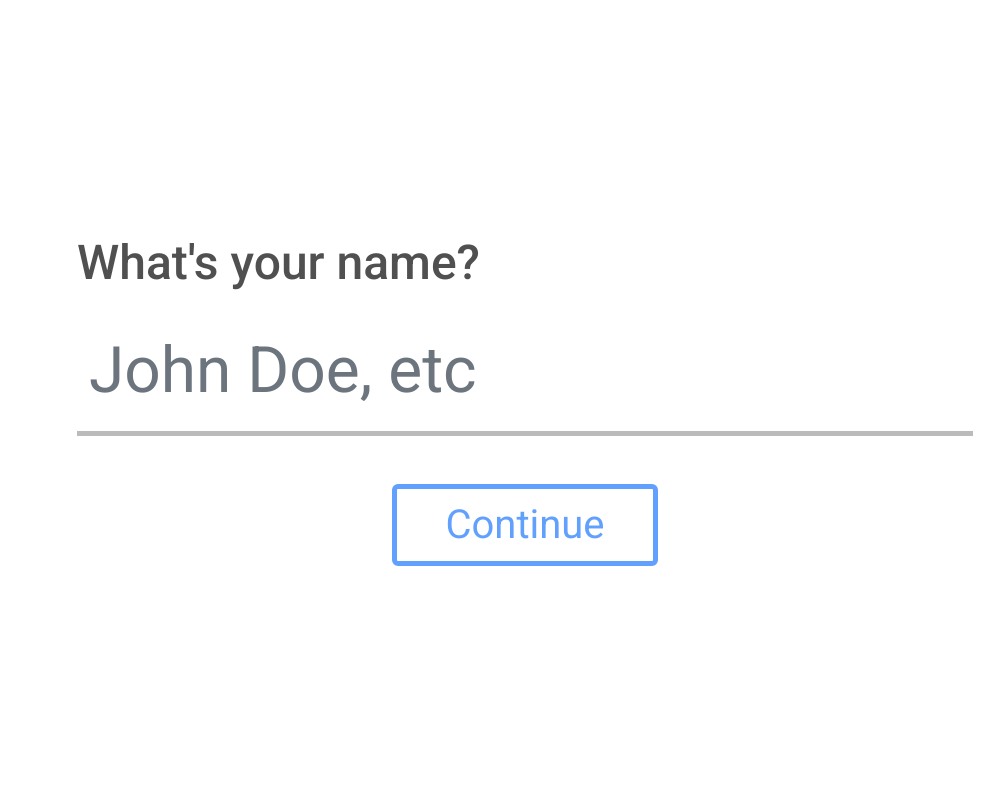
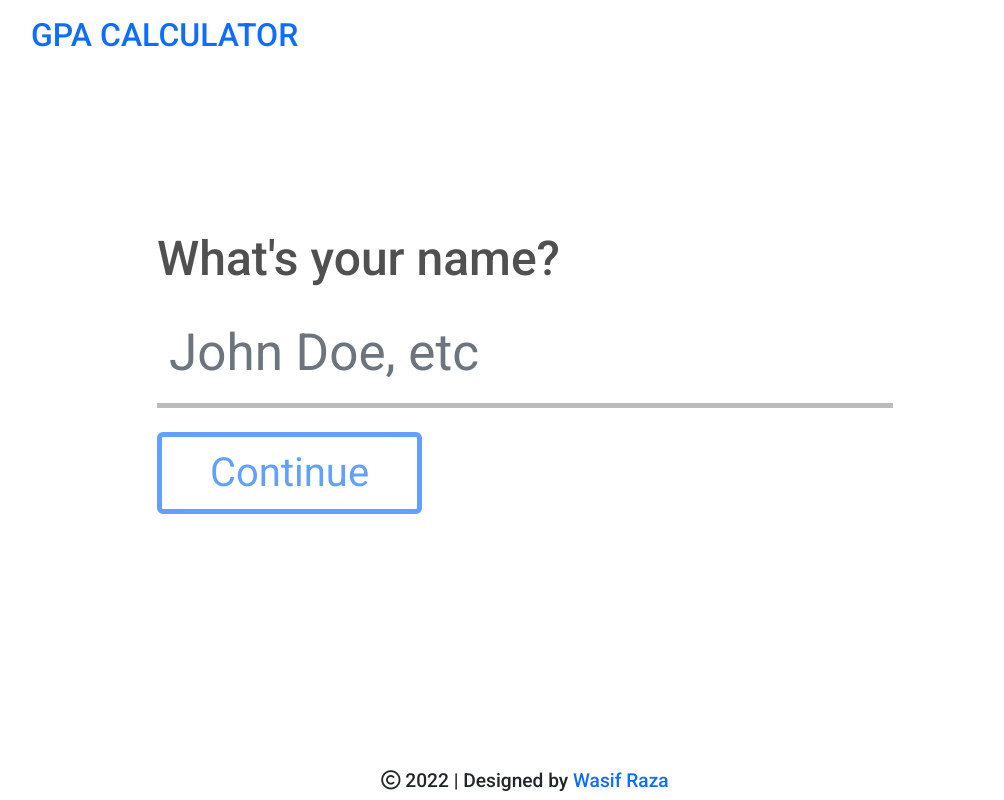
Before and after one commit to mwasifraza/gpa-calculator, a React (Create React App) app: page / in a window 1280 px wide. Shown: the whole page, without its empty margins (115-1119 px from the left). Built offline with nearby package versions, Linux system fonts and the light colour scheme.

Commit message:
header changes

```diff
--- a/src/components/Header.js
+++ b/src/components/Header.js
@@ -1,13 +1,14 @@
-import React from 'react'
+import React from 'react';
 
 function validateName(){
     let fullname = document.querySelector('.form-control').value;
     let iconCheck = document.querySelector('.check');
     let iconTimes = document.querySelector('.times');
     let btn = document.querySelector('.btn');
-    // console.log(fullname.replace(/\s\s+/g, " "));
+
     fullname = fullname.replace(/^\s+|\s+$|\s+(?=\s)/g, "");
     // (typeof fullname === "string")
+
     if(/^[a-zA-Z\s]+$/.test(fullname) && fullname.length >= 4 && fullname.length <= 20){
         iconCheck.classList.remove('hide');
         iconTimes.classList.add('hide');
@@ -22,16 +23,26 @@ function validateName(){
 const Header = () => {
   return (
     <>
-    <div className='header'>
-        <div className='box'>
-            <h1>What's your name?</h1>
-            <div className='name-field'>
-                <input type="text" name="fullname" className='form-control' onKeyUp={() => {validateName()}} placeholder='John Doe, etc' />
-                <span className='icon check hide'><i className="fas fa-check-circle"></i></span>
-                <span className='icon times hide'><i className="fas fa-times-circle"></i></span>
+    <div className='container'>
+        <div className='row header'>
+            <div className='logo'>
+                <h2 className='text-primary p-3 mx-5'>GPA CALCULATOR</h2>
+            </div>
+            <div className='offset-md-2 col-md-8'>
+                <div className='box my-4'>
+                    <h1>What's your name?</h1>
+                    <div className='name-field'>
+                        <input type="text" name="fullname" className='form-control' onKeyUp={() => {validateName()}} placeholder='John Doe, etc' />
+                        <span className='icon check hide'><i className="fas fa-check-circle"></i></span>
+                        <span className='icon times hide'><i className="fas fa-times-circle"></i></span>
+                    </div>
+                </div>
+                <button className='btn btn-outline-primary px-5' type="button" disabled>Continue</button>
+            </div>
+            <div className='credits'>
+                <h6><i className='far fa-copyright'></i> 2022 | Designed by <a href='#' className='text-primary'>Wasif Raza</a></h6>
             </div>
         </div>
-        <button className='btn btn-outline-primary mt-5 px-5' type="button" disabled>Continue</button>
     </div>
     </>
   )
--- a/src/css/main.scss
+++ b/src/css/main.scss
@@ -2,19 +2,20 @@
 
 body{
     font-family: 'Roboto', sans-serif;
+}
+a{
+    text-decoration: none;
 }
 .hide{
     display: none !important;
 }
 .header{
     position: relative;
-    display: flex;
-    align-items: center;
-    justify-content: center;
-    flex-direction: column;
     height: 100vh;
+    .logo{
+        position: relative;
+    }
     .box{
-        width: 70%;
         h1{
             font-size: 3em;
             color: #505050;
@@ -37,7 +38,7 @@ body{
             }
             .form-control{
                 background-color: transparent;
-                font-size: 5em;
+                font-size: 4em;
                 border: 0;
                 border-bottom: 5px solid #bbb;
                 border-radius: 0;
@@ -57,3 +58,11 @@ body{
         border-width: 5px;
     }
 }
+.credits{
+    display: flex;
+    justify-content: center;
+    align-items: flex-end;
+    h6{
+        font-size: 1.2em;
+    }
+}
--- a/src/index.js
+++ b/src/index.js
@@ -2,7 +2,6 @@ import React from 'react';
 import ReactDOM from 'react-dom/client';
 import './css/main.scss';
 import App from './App';
-// import reportWebVitals from './reportWebVitals';
 
 const root = ReactDOM.createRoot(document.getElementById('root'));
 root.render(
@@ -10,8 +9,3 @@ root.render(
     <App />
   </React.StrictMode>
 );
-
-// If you want to start measuring performance in your app, pass a function
-// to log results (for example: reportWebVitals(console.log))
-// or send to an analytics endpoint. Learn more: https://bit.ly/CRA-vitals
-// reportWebVitals();
```
